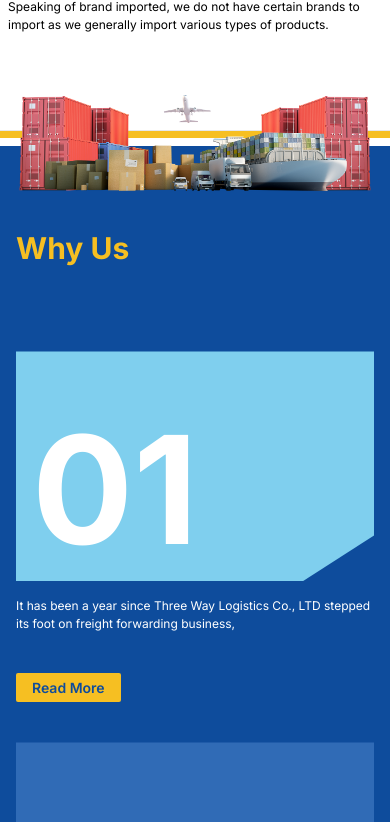
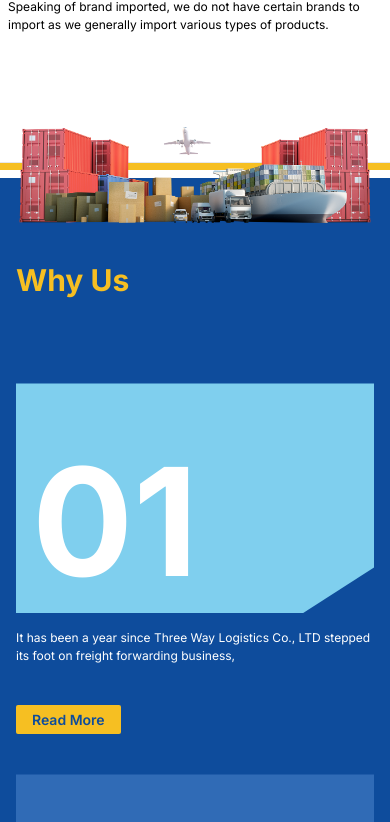
Before and after one commit to tenghuy321/threeway_logistics, a React (Vite) app: page / in a window 390 px wide. Shown: the part 892-1714 px from the top of the page. Built offline with nearby package versions, Linux system fonts and the light colour scheme.

Commit message:
new revised

```diff
--- a/src/components/About.jsx
+++ b/src/components/About.jsx
@@ -93,12 +93,12 @@ const About = () => {
       </section>
 
       {/* why us */}
-      <section className='mt-[6rem] md:mt-[16rem] image_after'>
+      <section className='mt-[8rem] md:mt-[16rem] image_after'>
         <hr className='h-[8px] bg-[#F6BF22]' />
         <div className='relative bg-[#0E4C9C] mt-2 min-h-screen py-20 sm:py-32 md:py-10' id='whyus'>
           <div className='max-w-5xl mx-auto flex flex-col justify-center min-h-screen'>
             <h1 className='text-[30px] md:text-[40px] text-[#F6BF22] font-[700] px-4' data-aos='fade-right' data-aos-duration='1000'>Why Us</h1>
-            <div className='grid grid-cols-1 md:grid-cols-3 pt-20 gap-10 px-4 sm:px-20 md:px-2'>
+            <div className='grid grid-cols-1 md:grid-cols-3 pt-20 gap-10 px-4 sm:px-20 md:px-2 z-[999]'>
               <div className='text-[#fff] text-[12px] md:text-[14px]' data-aos='fade-up' data-aos-duration='1000'>
                 <p className='bg-[#7FCFEE] text-[150px] font-[700] p-4 leading-none h-[230px] flex items-end clip-bottom-right'>
                   01
--- a/src/components/about.css
+++ b/src/components/about.css
@@ -11,6 +11,7 @@
   position: relative;
   width: 100%;
   height: 100%;
+  z-index: 10;
 }
 
 .image_after::before {
@@ -25,7 +26,7 @@
   background-position: center;
   background-size: contain;
   background-repeat: no-repeat;
-  z-index: 100;
+  z-index: 10;
 }
 
 @keyframes scrollleft {
```
